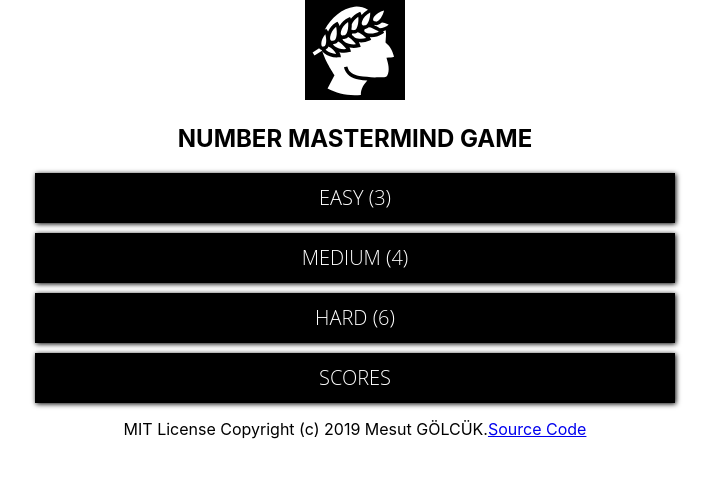
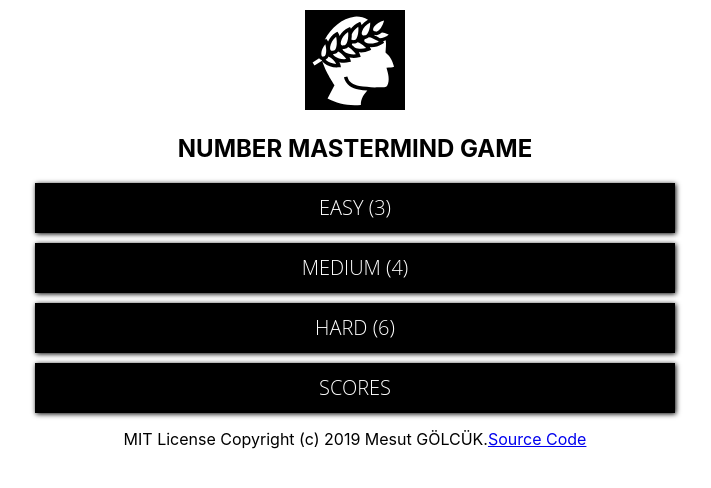
Before and after one commit to mesutgolcuk/number-mastermind, a React (Create React App) app: page / in a window 1280 px wide. Shown: the top 488 px of the page, without its empty margins (285-996 px from the left). Built offline with nearby package versions, Linux system fonts and the light colour scheme.

Commit message:
Fix menu header logo positioning

```diff
--- a/src/App.scss
+++ b/src/App.scss
@@ -21,6 +21,10 @@
   color: #09d3ac;
 }
 
+.header-logo {
+  padding-top: 10px;
+}
+
 @import './containers/Game/Game.scss';
 @import './components/MenuButton/MenuButton.scss';
 @import './components/PlayGame/PlayGame.scss';
--- a/src/containers/Game/Game.scss
+++ b/src/containers/Game/Game.scss
@@ -1,7 +1,4 @@
 .game {
-    .header-logo {
-        padding-top: 10px;
-    }
     .game-table {
         border: 1px solid black;
         width: 70%;
```
